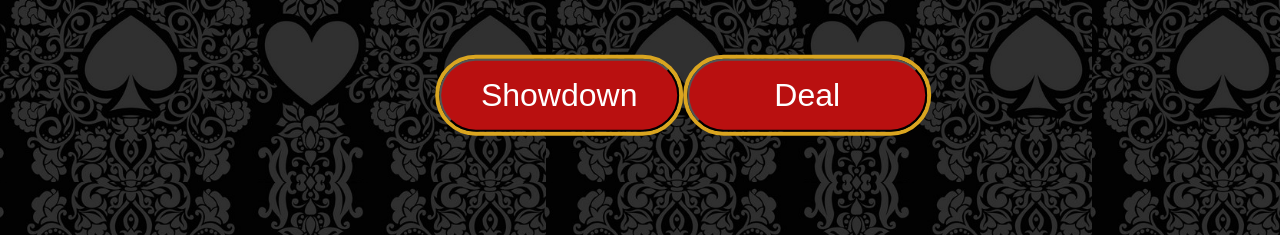
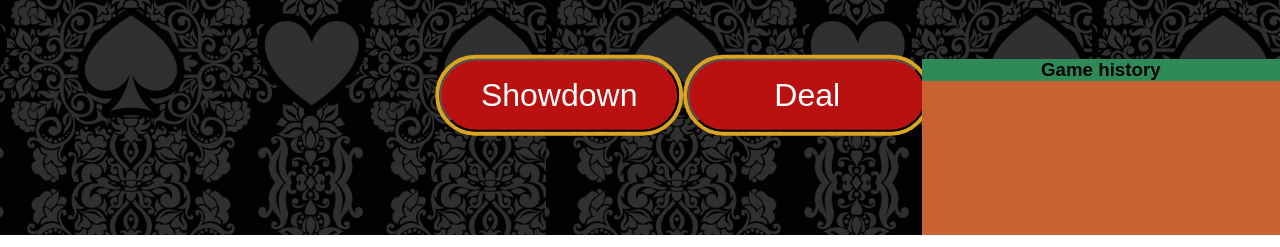
Before and after one commit to cersaAtrova/Poker-online-game-5-card, a PHP site: page /display_game.php in a window 1280 px wide. Shown: the part 565-812 px from the top of the page. Run offline with PHP 8.4, Linux system fonts and the light colour scheme; data that the repository does not hold is empty.

Commit message:
design hand history table

```diff
--- a/display_game.php
+++ b/display_game.php
@@ -15,7 +15,6 @@
         <!-- //information button on the top right -->
         <div class="info">
             <a href="#"><i class="fa fa-info-circle" style="color: blue; font-size: 4rem "></i></a>
-
         </div>
         <!-- on click add 100 chip on total amount of player chip -->
         <form action="display_game.php" method="GET" id="frm-fast-cash">
@@ -24,7 +23,7 @@
             </div>
         </form>
         <!-- display the amount of the player -->
-        <span class="player-amount"><i class="fa fa-usd" aria-hidden="true"></i><?php echo $amount ?></span>
+        <p class="player-amount"><i class="fa fa-usd" aria-hidden="true"></i><?php echo $amount ?></p>
         <!-- close the game and print the result on a record on homepage -->
         <form action="index.php" method="GET" id="frm-cash-out">
             <div class="submit">
@@ -38,7 +37,7 @@
             <!-- here is all ccasino chips from 5 to 100 in SVG formating -->
             <div class="poker-chips-box">
                 <!-- casino chip rate of 100$ -->
-                <svg class="chip" xmlns="http://www.w3.org/2000/svg" x="0px" y="0px" width="80" height="80" viewBox="0 0 172 172" style=" fill:#000000;">
+                <svg class="chip" id="100-chip" xmlns="http://www.w3.org/2000/svg" x="0px" y="0px" width="80" height="80" viewBox="0 0 172 172" style=" fill:#000000;">
                     <g fill="none" fill-rule="nonzero" stroke="none" stroke-width="none" stroke-linecap="butt" stroke-linejoin="miter" stroke-miterlimit="10" stroke-dasharray="" stroke-dashoffset="0" font-family="none" font-weight="none" font-size="none" text-anchor="none" style="mix-blend-mode: normal">
                         <path d="M0,172v-172h172v172z" fill="none" stroke="none" stroke-width="1"></path>
                         <g stroke="none" stroke-width="1">
@@ -58,7 +57,7 @@
                     </g>
                 </svg>
                 <!-- casino chip rate of 50$ -->
-                <svg class="chip" xmlns="http://www.w3.org/2000/svg" x="0px" y="0px" width="80" height="80" viewBox="0 0 172 172" style=" fill:#000000;">
+                <svg class="chip" id="50-chip" xmlns="http://www.w3.org/2000/svg" x="0px" y="0px" width="80" height="80" viewBox="0 0 172 172" style=" fill:#000000;">
                     <g fill="none" fill-rule="nonzero" stroke="none" stroke-width="1" stroke-linecap="butt" stroke-linejoin="miter" stroke-miterlimit="10" stroke-dasharray="" stroke-dashoffset="0" font-family="none" font-weight="none" font-size="none" text-anchor="none" style="mix-blend-mode: normal">
                         <path d="M0,172v-172h172v172z" fill="none"></path>
                         <g>
@@ -77,7 +76,7 @@
                     </g>
                 </svg>
                 <!-- casino chip rate of 20$ -->
-                <svg class="chip" xmlns="http://www.w3.org/2000/svg" x="0px" y="0px" width="80" height="80" viewBox="0 0 172 172" style=" fill:#000000;">
+                <svg class="chip" id="20-chip" xmlns="http://www.w3.org/2000/svg" x="0px" y="0px" width="80" height="80" viewBox="0 0 172 172" style=" fill:#000000;">
                     <g fill="none" fill-rule="nonzero" stroke="none" stroke-width="1" stroke-linecap="butt" stroke-linejoin="miter" stroke-miterlimit="10" stroke-dasharray="" stroke-dashoffset="0" font-family="none" font-weight="none" font-size="none" text-anchor="none" style="mix-blend-mode: normal">
                         <path d="M0,172v-172h172v172z" fill="none"></path>
                         <g>
@@ -96,7 +95,7 @@
                     </g>
                 </svg>
                 <!-- casino chip rate of 10$ -->
-                <svg class="chip" xmlns="http://www.w3.org/2000/svg" x="0px" y="0px" width="80" height="80" viewBox="0 0 172 172" style=" fill:#000000;">
+                <svg class="chip" id="10-chip" xmlns="http://www.w3.org/2000/svg" x="0px" y="0px" width="80" height="80" viewBox="0 0 172 172" style=" fill:#000000;">
                     <g fill="none" fill-rule="nonzero" stroke="none" stroke-width="1" stroke-linecap="butt" stroke-linejoin="miter" stroke-miterlimit="10" stroke-dasharray="" stroke-dashoffset="0" font-family="none" font-weight="none" font-size="none" text-anchor="none" style="mix-blend-mode: normal">
                         <path d="M0,172v-172h172v172z" fill="none"></path>
                         <g>
@@ -115,7 +114,7 @@
                     </g>
                 </svg>
                 <!-- casino chip rate of 5$ -->
-                <svg class="chip" xmlns="http://www.w3.org/2000/svg" x="0px" y="0px" width="80" height="80" viewBox="0 0 172 172" style=" fill:#000000;">
+                <svg class="chip" id="5-chip" xmlns="http://www.w3.org/2000/svg" x="0px" y="0px" width="80" height="80" viewBox="0 0 172 172" style=" fill:#000000;">
                     <g fill="none" fill-rule="nonzero" stroke="none" stroke-width="none" stroke-linecap="butt" stroke-linejoin="miter" stroke-miterlimit="10" stroke-dasharray="" stroke-dashoffset="0" font-family="none" font-weight="none" font-size="none" text-anchor="none" style="mix-blend-mode: normal">
                         <path d="M0,172v-172h172v172z" fill="none" stroke="none" stroke-width="1"></path>
                         <g stroke="none" stroke-width="1">
@@ -137,7 +136,7 @@
             </div>
 
             <!-- button of deal and showdown -->
-            <form action="display.php" method="GET" class="frm-deal">
+            <form action="display_game.php" method="GET" class="frm-deal">
                 <div class="form-cotainer-submit">
                     <div class="submit">
                         <input type="submit" value="Showdown" name="showdown" class="btn-game showdown">
@@ -147,9 +146,17 @@
                     </div>
                 </div>
             </form>
+
+        </div>
+        <div class="history">
+            <h3>Game history</h3>
+            <p class="game-hand">
+                <?php echo $hand_history;?>
+            </p>
         </div>
 
-        </div>
+
+
     </section>
 </body>
 
--- a/index.php
+++ b/index.php
@@ -4,7 +4,7 @@ if (empty($_SESSION)) {
     $_SESSION['poker'] = array();
 } else {
     //get the maximum winning record that player Cashout
-    $_SESSION['poker']['record'] = max($_SESSION['poker']['record']);
+    //$_SESSION['poker']['record'] = max($_SESSION['poker']['record']);
 }
 
 ?>
--- a/style.css
+++ b/style.css
@@ -140,15 +140,15 @@ form#play-game {
     float: right;
 }
 .player-amount{
-    width: 5%;
-    height: 5%;
+    width: 15%;
+    height: 7%;
     font-size: 3rem;
     position: fixed;
-    top: 5%;
-    left: 45%;
+    top: 1%;
+    left: 50%;
     color: blanchedalmond;
-    transform: translate(-40%,0);
-
+    transform: translate(-60%,0);
+        border: 1px solid aliceblue;
 }
 
 .fast-cash,
@@ -192,3 +192,18 @@ form#play-game {
     justify-content: space-around;
     transform: translate(-50%, -30%);
 }
+.history{
+    width: 28%;
+    height: 22%;
+    position: absolute;
+    bottom: 0%;
+    right: 0;
+    background-color: rgb(200, 98, 50);
+    overflow: hidden;
+}
+.history>h3{
+    background-color: seagreen;
+    text-align: center;
+
+
+}
```
